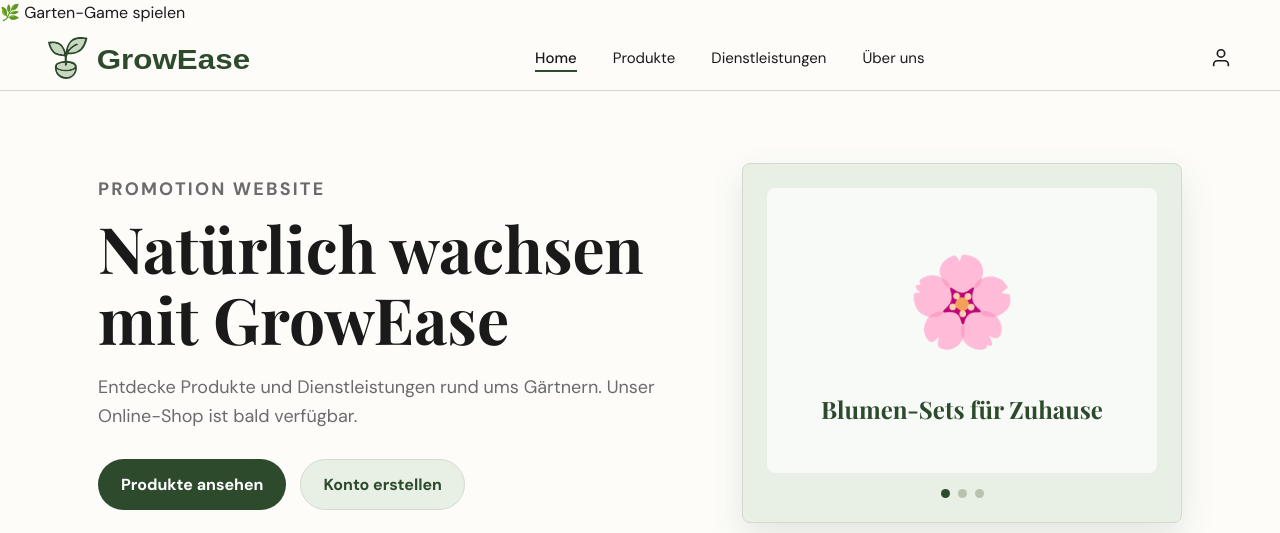
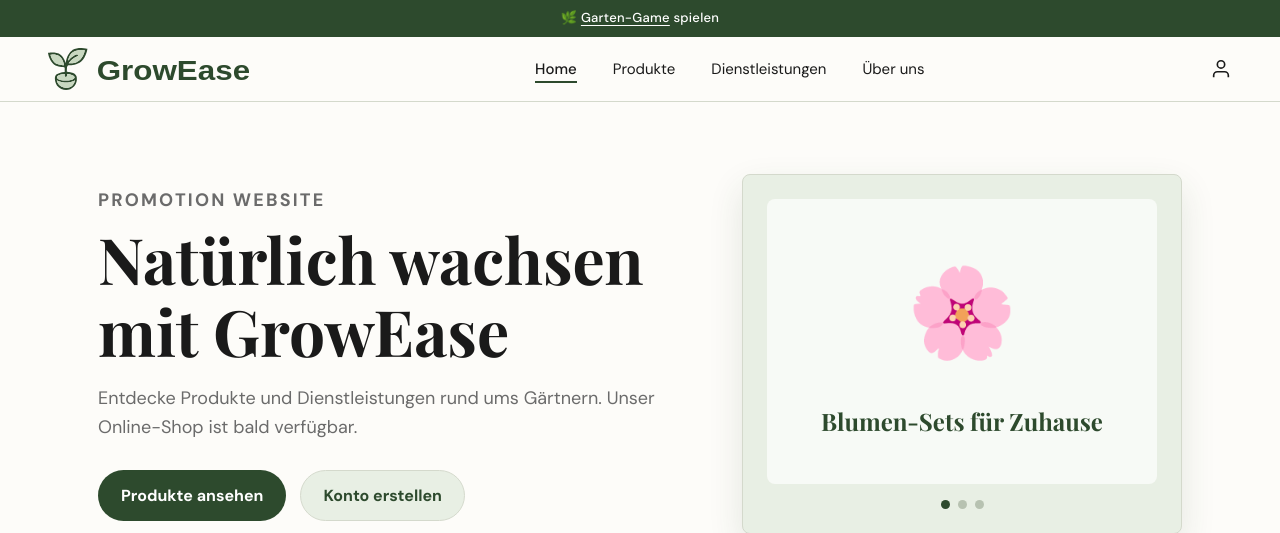
Before and after one commit to marius-zurkinden/MMA23b-CL3-GrowEase, a PHP site: page /index.php in a window 1280 px wide. Shown: the top 533 px of the page. Run offline with PHP 8.4, Linux system fonts and the light colour scheme.

Commit message:
Update header.php

```diff
--- a/includes/header.php
+++ b/includes/header.php
@@ -24,7 +24,8 @@ if (!isset($activePage)) {
 </head>
 
 <body>
-    <a href="game.php">🌿 <span>Garten-Game</span> spielen</a>
+    <div class="game-bar">
+        <a href="game.php">🌿 <span>Garten-Game</span> spielen</a>
     </div>
 
     <header class="site-header">
```
